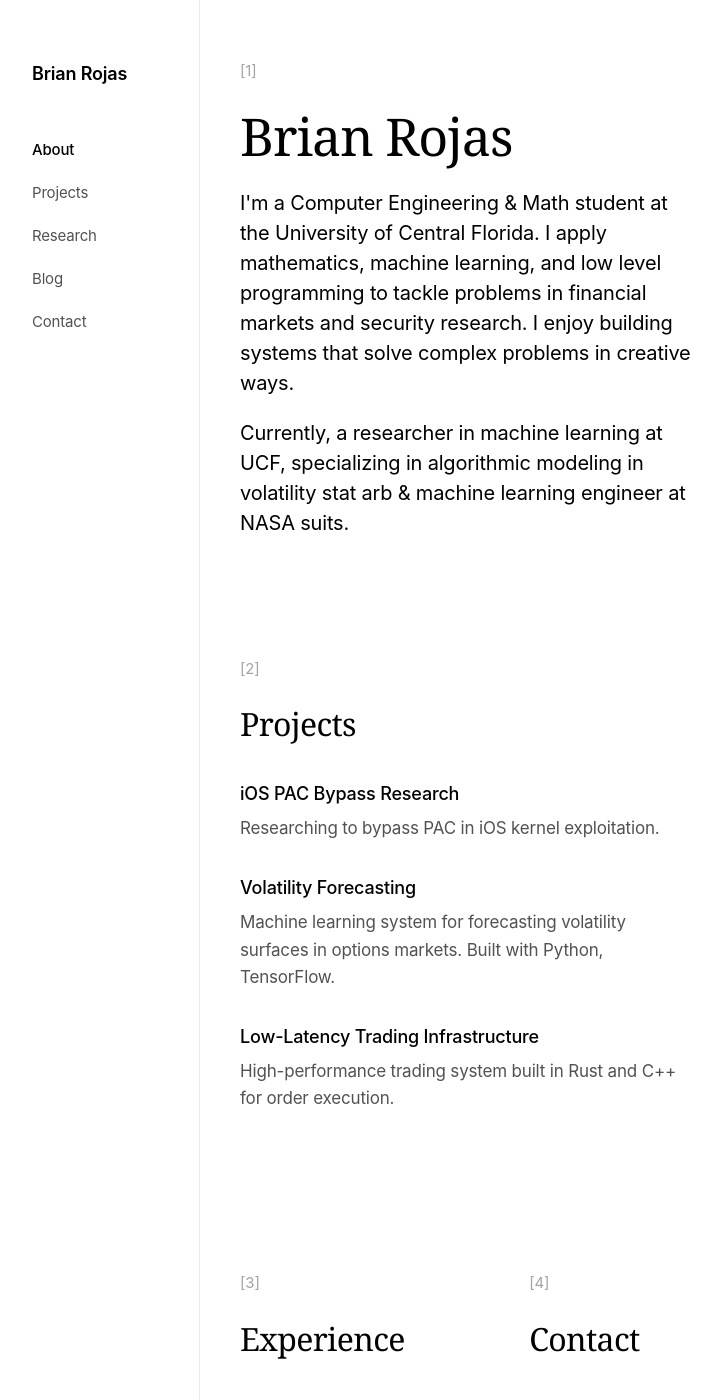
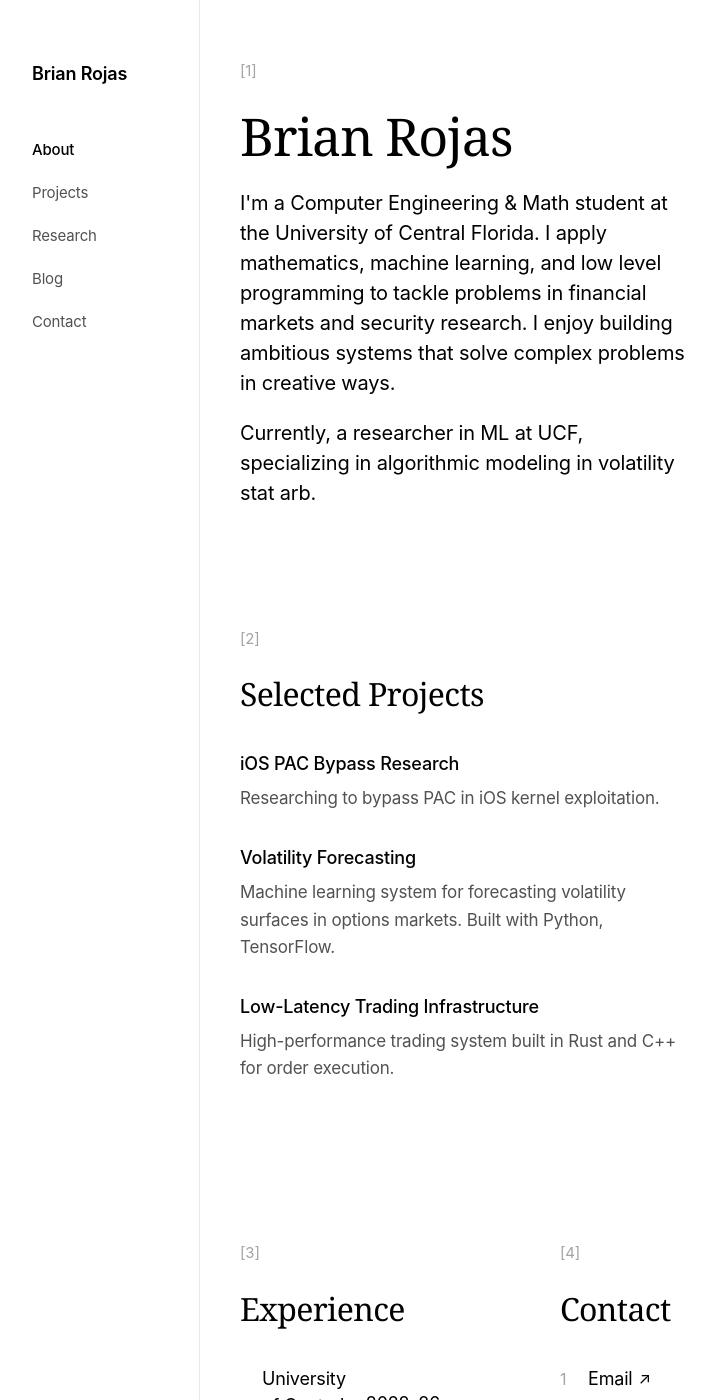
Before and after one commit to brianrojrc/brianrojrc.github.io, a Jekyll site: the page built from index.md, in a window 1280 px wide and 1400 px high. Shown: the whole window, without its empty margins (0-721 px from the left). Built offline with Jekyll 4.4.1, drawn with Linux system fonts in a browser that asks for light colours; some web fonts are replaced.

Commit message:
Update index.md

```diff
--- a/index.md
+++ b/index.md
@@ -6,13 +6,13 @@
 <header class="page-header">
     <span class="page-marker">[1]</span>
     <h1>Brian Rojas</h1>
-    <p class="intro">I'm a Computer Engineering & Math student at the University of Central Florida. I apply mathematics, machine learning, and low level programming to tackle problems in financial markets and security research. I enjoy building systems that solve complex problems in creative ways.</p>
-    <p class="currently">Currently, a researcher in machine learning at UCF, specializing in algorithmic modeling in volatility stat arb & machine learning engineer at NASA suits.</p>
+    <p class="intro">I'm a Computer Engineering & Math student at the University of Central Florida. I apply mathematics, machine learning, and low level programming to tackle problems in financial markets and security research. I enjoy building ambitious systems that solve complex problems in creative ways.</p>
+    <p class="currently">Currently, a researcher in ML at UCF, specializing in algorithmic modeling in volatility stat arb.</p>
 </header>
 
 <section class="projects-section">
     <span class="section-marker">[2]</span>
-    <h2>Projects</h2>
+    <h2>Selected Projects</h2>
     <div class="project-item">
         <div class="project-title">iOS PAC Bypass Research</div>
         <div class="project-description">Researching to bypass PAC in iOS kernel exploitation.</div>
@@ -37,7 +37,7 @@
                     <span class="experience-indicator ucf"></span>
                     <span>University of Central Florida</span>
                 </div>
-                <span class="experience-year">2025</span>
+                <span class="experience-year">2022–26</span>
             </li>
             <div class="experience-role">Undergraduate Research in ML</div>
 
@@ -46,7 +46,7 @@
                     <span class="experience-indicator nasa"></span>
                     <span>NASA SUITS</span>
                 </div>
-                <span class="experience-year">2025</span>
+                <span class="experience-year">2024–25</span>
             </li>
             <div class="experience-role">Machine Learning/AI Engineer</div>
         </ul>
```
